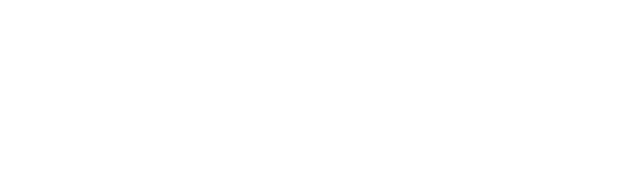
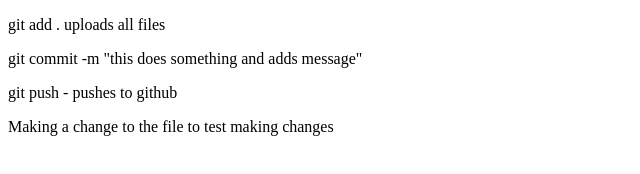
Before and after one commit to isaaabella1/DES157, a plain HTML site: page test.html in a window 1280 px wide. Shown: the whole page, without its empty margins (0-640 px from the left). Drawn offline with Linux system fonts and the light colour scheme.

Commit message:
added notes on using git

```diff
--- a/test.html
+++ b/test.html
@@ -6,6 +6,9 @@
     <title>Testing Git</title>
 </head>
 <body>
-
+    <p>git add . uploads all files</p>
+    <p> git commit -m "this does something and adds message"</p>
+    <p>git push - pushes to github</p>
+    <p>Making a change to the file to test making changes</p>
 </body>
 </html>
```
